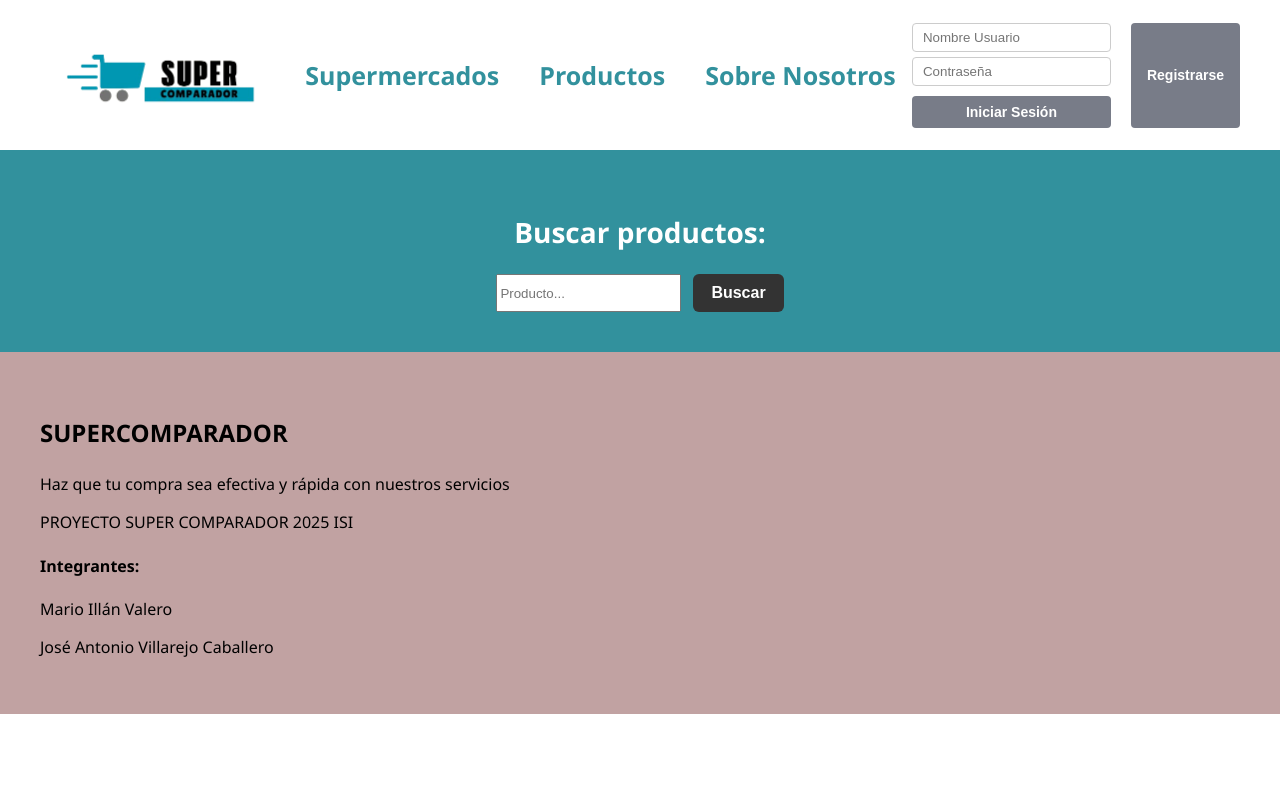
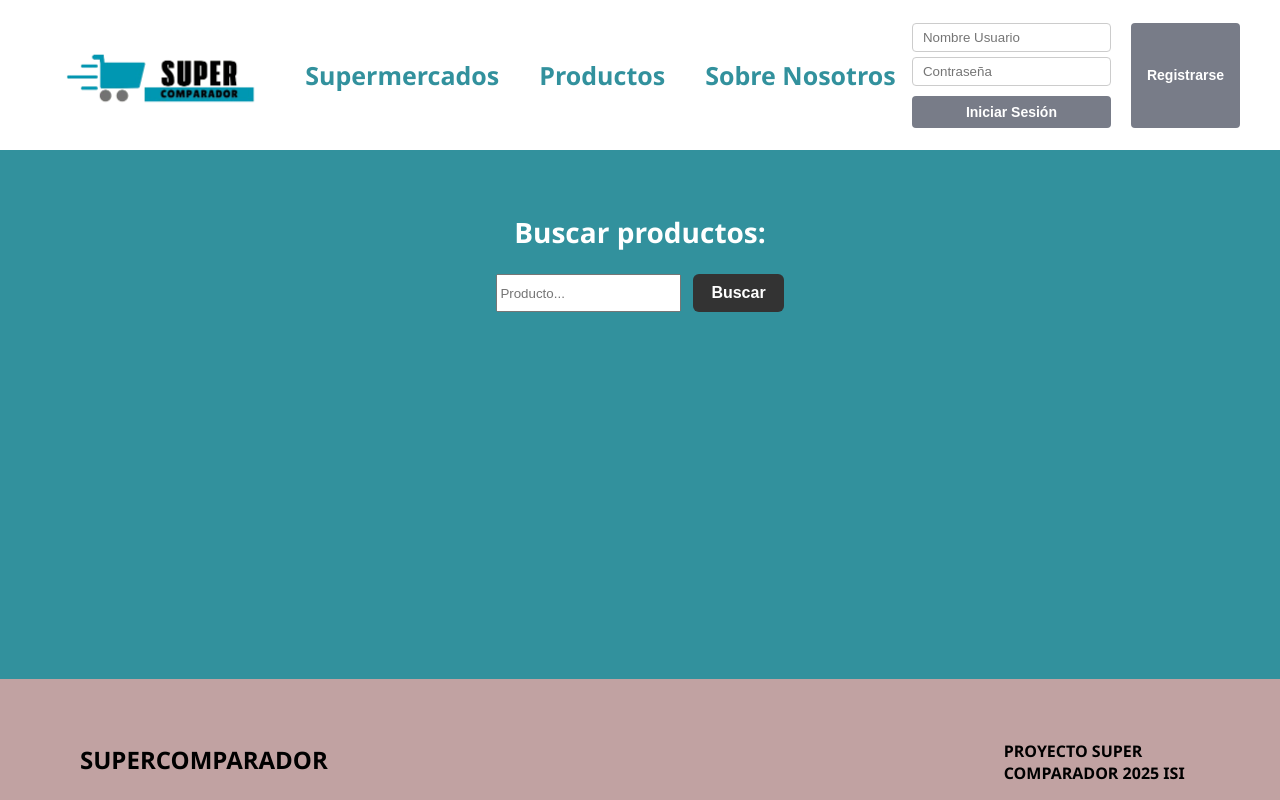
Before and after one commit to marioillan/supercomparador, a React (Vite) app in the folder supercomparador/: page / in a window 1280 px wide. Shown: the top 800 px of the page. Built offline with nearby package versions, Linux system fonts and the light colour scheme.

Commit message:
prototipo final

```diff
--- a/supercomparador/src/App.css
+++ b/supercomparador/src/App.css
@@ -2,6 +2,7 @@ main{
 
   background-color: #32919d;
   padding: 40px;
+  height: 449px;
 
 }
 
--- a/supercomparador/src/App.jsx
+++ b/supercomparador/src/App.jsx
@@ -107,12 +107,14 @@ function App() {
         <div className='footer-descripcion'>
           <h3>SUPERCOMPARADOR</h3>
           <p>Haz que tu compra sea efectiva y rápida con nuestros servicios</p>
+          <p>Confia en nosotros</p>
         </div>
-        <p className='proyecto-footer'>PROYECTO SUPER COMPARADOR 2025 ISI</p>
-        <h4>Integrantes:</h4>
-        <p>Mario Illán Valero</p>
-        <p>José Antonio Villarejo Caballero</p>
-
+        <div className='proyectoISI'>
+          <h4>PROYECTO SUPER COMPARADOR 2025 ISI</h4>
+          <p>Integrantes:</p>
+          <p>Mario Illán Valero</p>
+          <p>José Antonio Villarejo Caballero</p>
+        </div>
       </footer>
 
     </div>
--- a/supercomparador/src/index.css
+++ b/supercomparador/src/index.css
@@ -20,13 +20,15 @@ header{
 
 header img{
 
+  cursor:pointer;
   height: 120px;
 
 }
 
 header img:hover{
 
-  transition: translateX(-5px);
+  transform: translateX(3px);
+  transition: transform 0.3s;
 
 }
 
@@ -127,19 +129,17 @@ header input {
 
 footer{
 
-
+  display: flex;
   background-color: #c1a2a2;
-
   padding: 40px;
-
+  gap:50%;
+  color: black;
 
 }
 
-footer .footer-items{
+.footer-descripcion{
 
-  display: flex;
-  text-align: center;
-
+  margin-left: 40px;
 
 }
 
@@ -151,18 +151,18 @@ footer .footer-items{
 
 .footer-descripcion p{
 
+  font-style: italic;
   margin: 5px 0 15px;
-
 }
 
-.footer-enlaces ul {
-  list-style: none;
-  padding: 0;
+.proyectoISI p{
+
+  font-weight: bold;
 
 }
 
 .proyecto-footer p{
 
-  color: black;
+
 
 }
```
